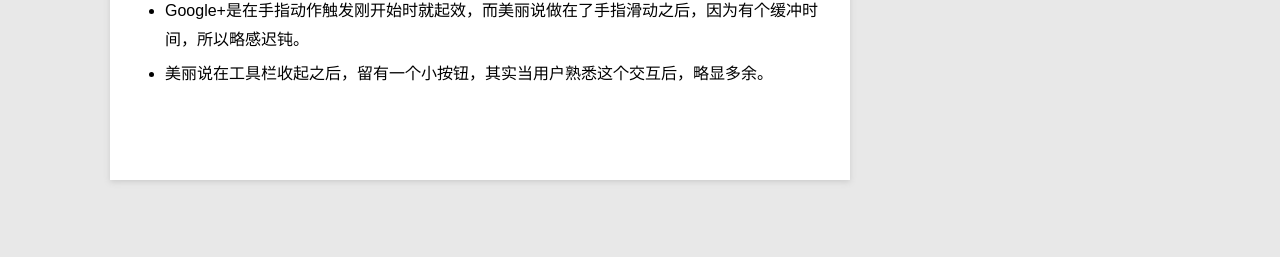
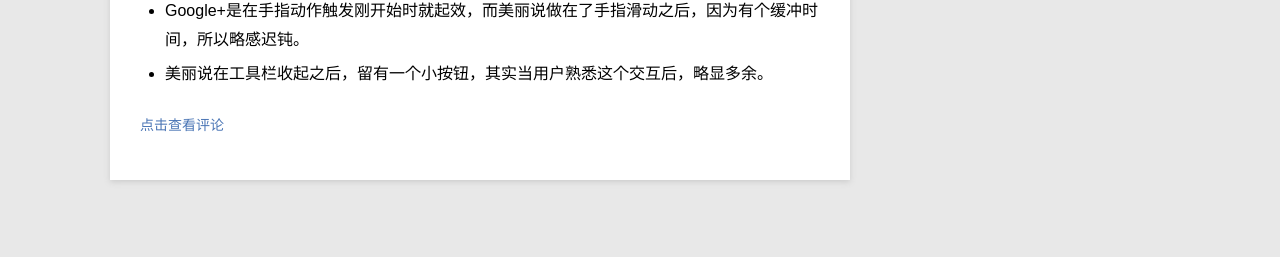
Before and after one commit to jingleFun/jingleFun.github.io, a Jekyll site: the page built from _posts/opinion/2012-12-27-auto-edit-bar.md, in a window 1280 px wide. Shown: the part 1898-2155 px from the top of the page. Built offline with Jekyll 4.4.1, drawn with Linux system fonts in a browser that asks for light colours; Markdown is read by kramdown in place of the engine named in the settings; grey boxes are pictures that could not be loaded.

Commit message:
Update post.html

```diff
--- a/_layouts/post.html
+++ b/_layouts/post.html
@@ -43,7 +43,7 @@ layout: default
                 })()
                 </script>
             </div>
-          <!-- <a href="#" class="comment" onclick="return false;">点击查看评论</a> -->
+          <a href="#" class="comment" onclick="return false;">点击查看评论</a>
             <div id="disqus_thread"></div>
         </div>
     </div>
```
